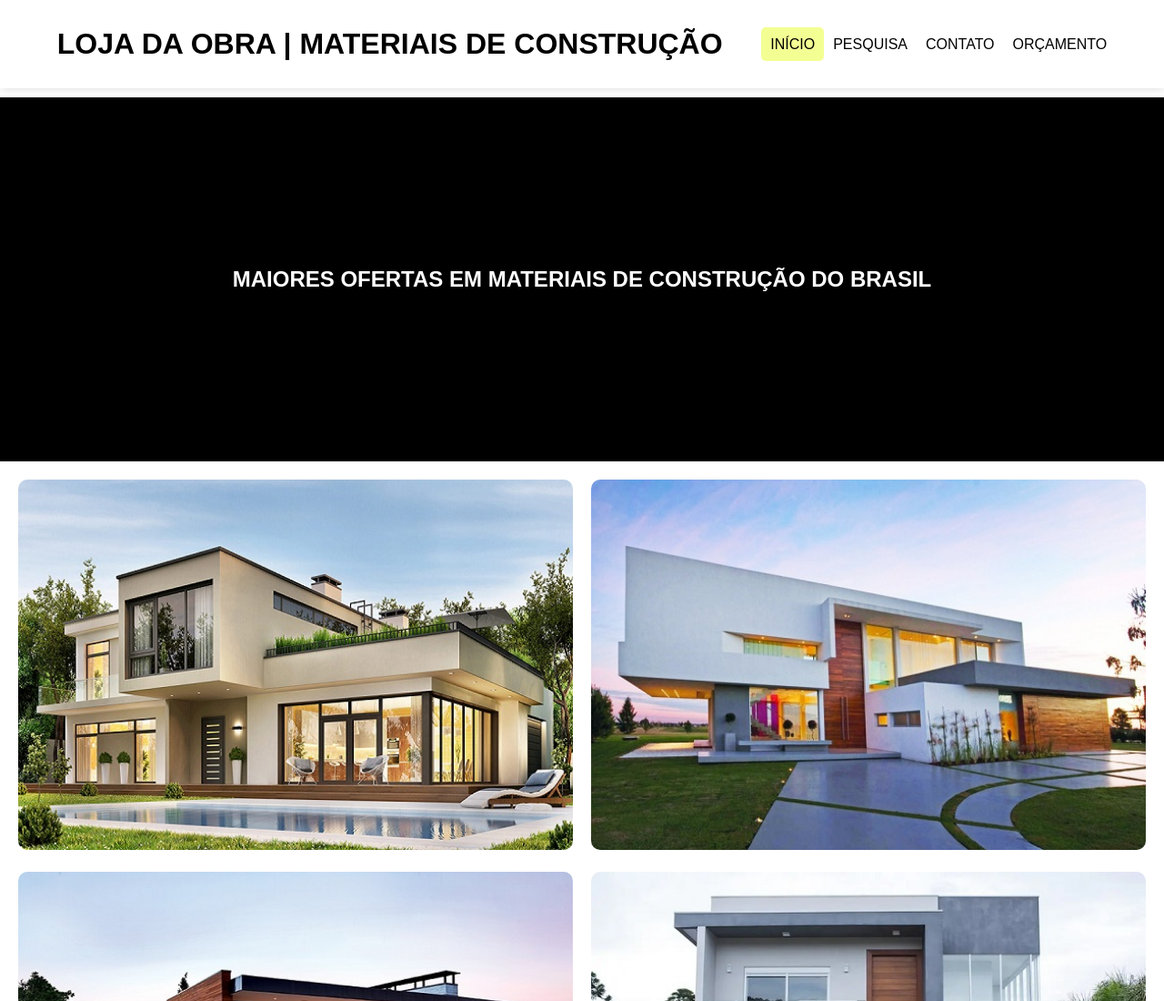
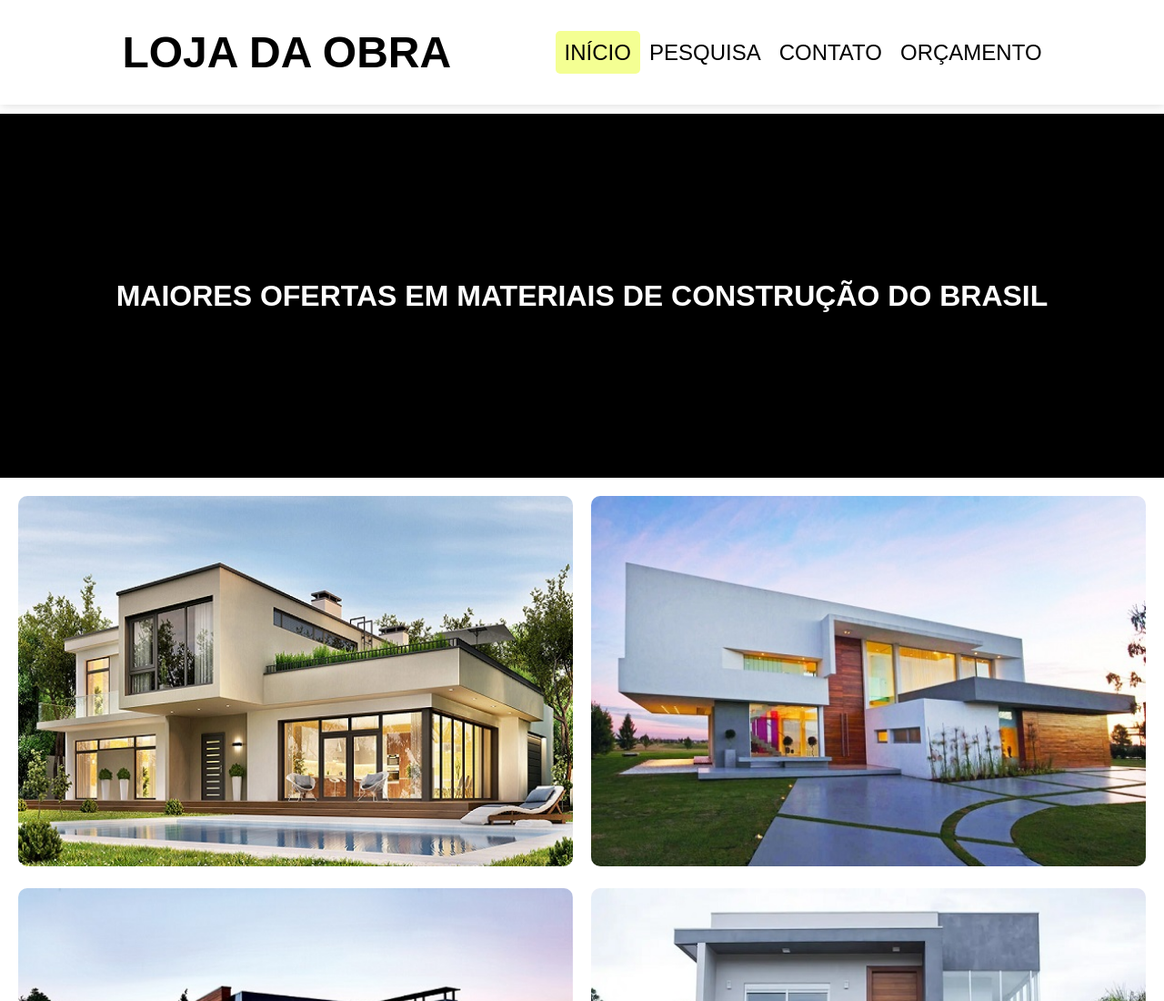
Before and after one commit to MyckaelAndrade/loja_material_de_contrucao, a plain HTML site: page index.html in a window 1280 px wide. Shown: the top 1100 px of the page at 91% size. Drawn offline with Linux system fonts and the light colour scheme.

Commit message:
font-size

```diff
--- a/index.html
+++ b/index.html
@@ -12,7 +12,7 @@
 <body>
     <header id="header">
         <a href="index.html">
-            <h1 id="title">Loja da Obra | Materiais de Construção</h1>
+            <h1 id="title">Loja da Obra</h1>
         </a>
         <nav id="menu">
             <ul>
--- a/style.css
+++ b/style.css
@@ -25,7 +25,7 @@
 
 #menu li a{
     color: #000;
-    font-size: 2vmin;
+    font-size: 3vmin;
     text-transform: uppercase;
     padding: 10px;
     border-radius: 5px;
@@ -42,14 +42,14 @@
 #title{
     margin: 10px;
     text-align: center;
-    font-size: 4vmin;
+    font-size: 6vmin;
     text-transform: uppercase;
     color: #000;
 }
 
 #subtitle{
     color: #fff;
-    font-size: 3vmin;
+    font-size: 4vmin;
     text-align: center;
     text-transform: uppercase;
 }
```
